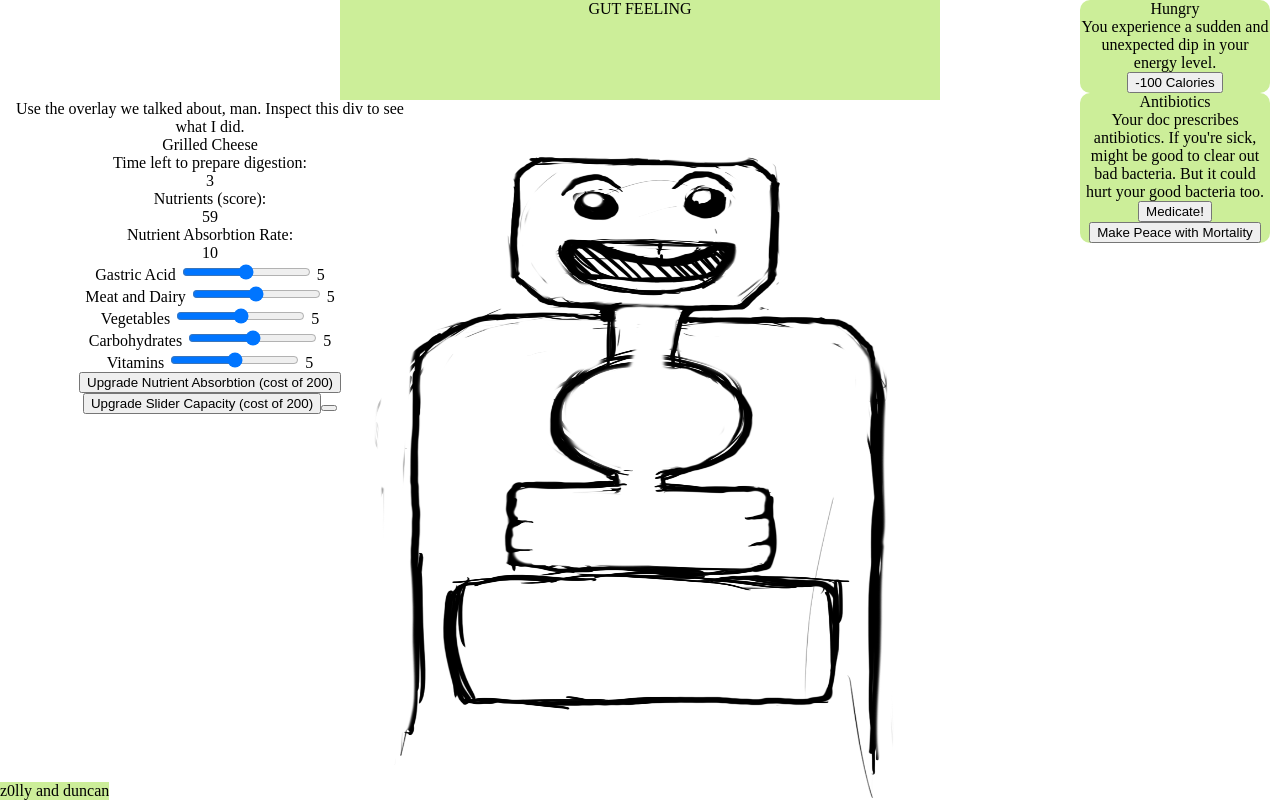
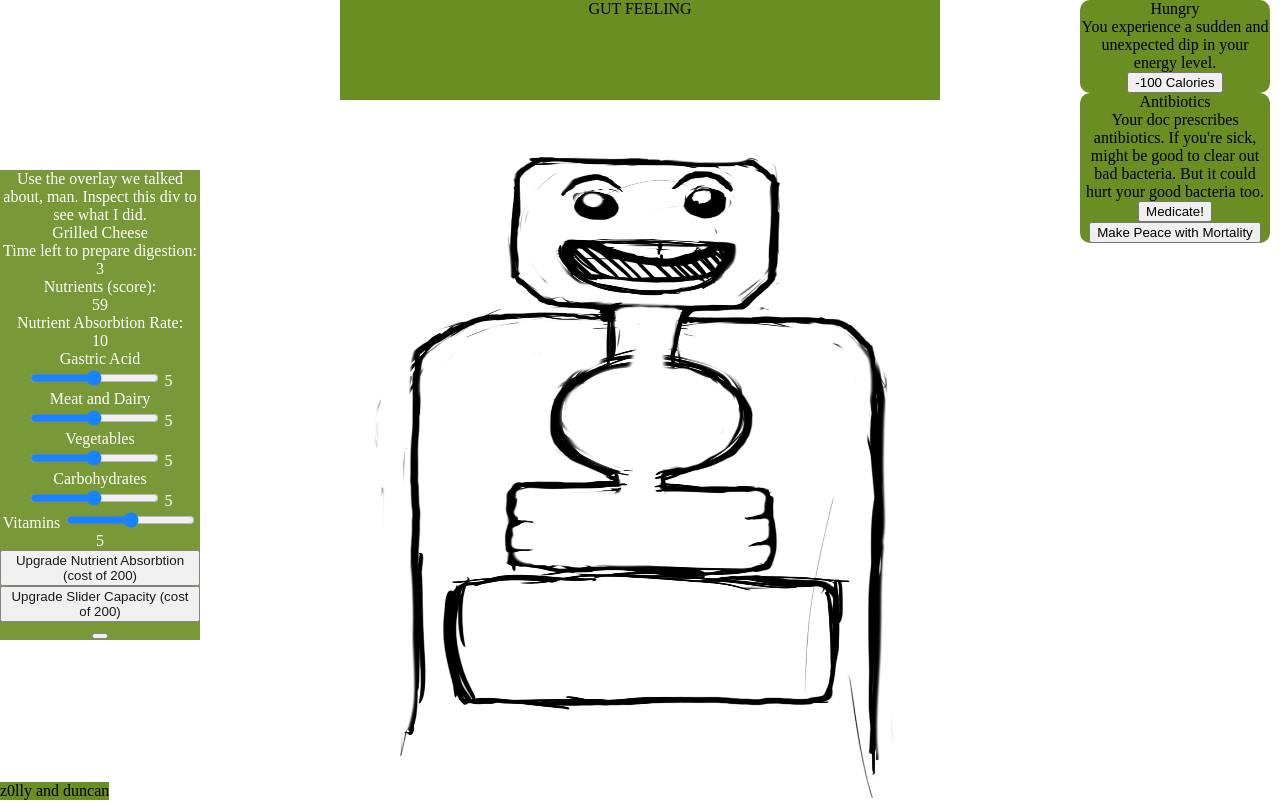
Before and after one commit to drzaal/gut-feeling, a website: page view/index.html in a window 1280 px wide. Drawn offline with nearby package versions, Linux system fonts and the light colour scheme; files that its build step writes are made by us from their sources; files whose address does not match are found by name.

Commit message:
palette tweaks

```diff
--- a/style/main.css
+++ b/style/main.css
@@ -14,6 +14,7 @@ div {
   text-align:center;
   z-index: 3;
 }
+
 #header{
   position: relative;
   margin-left: auto;
@@ -21,7 +22,7 @@ div {
   top: 0px;
   height: 100px;
   width: 600px;
-  background-color: #ce9;
+  background-color: rgb(107,142,35);
 }
 #stage{
   top: 150px;
@@ -35,16 +36,19 @@ div {
   bottom: 0px;
   height: 100%
   width: 400px;
-  background-color: #ce9;
+  background-color: rgb(107,142,35);
 }
 #control-overlay {
   position: fixed;
-  top: 100px;
-  bottom: 200px;
-  left: 10px;
-  width: 400px;
-  margin-right: auto;
+  left: 0%;
+  bottom: 20%;
   right: auto;
+  background: rgb(107,142,35);
+  color: white;
+  margin: 0;
+  clear: both;
+  opacity: .9;
+  width: 200px;
 }
 #loader {
   position: fixed;
@@ -113,7 +117,7 @@ div {
   position: relative;
   width: 95%;
   top: 0px;
-  background-color: #ce9;
+  background-color: rgb(107,142,35);
   border-radius: 10px;
 }
 
@@ -127,15 +131,15 @@ div {
   background-size: cover;
 }
 .mainopts, .titletext {
-  font-size: 40px;
-    line-height: 100px;
+  font-size: 30px;
+  line-height: 75px;
   background: rgb(107,142,35);
   color: white;
   text-align: center;
   opacity: .9;
   font-family: KarmaticArcade;
   position: fixed;
-    top: 65%;
+  top: 75%;
   left: 50%;
   padding-left: 10%;
   padding-right: 10%;
@@ -144,6 +148,7 @@ div {
 }
 
 .titletext {
+  line-height: 100px;
   top: 10%;
   left: 50%;
   font-size: 450%;
```
Also changed, not shown: img/gutmain.png. Lines whose indentation alone changed are shown as unchanged.
